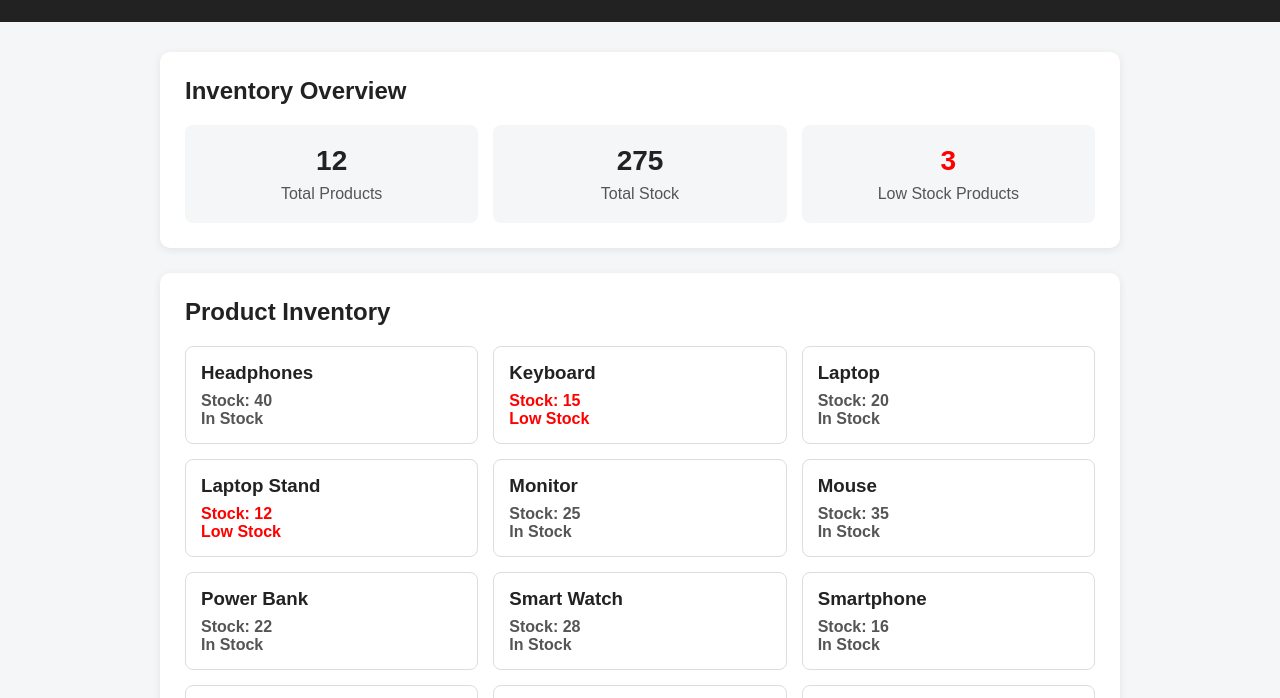
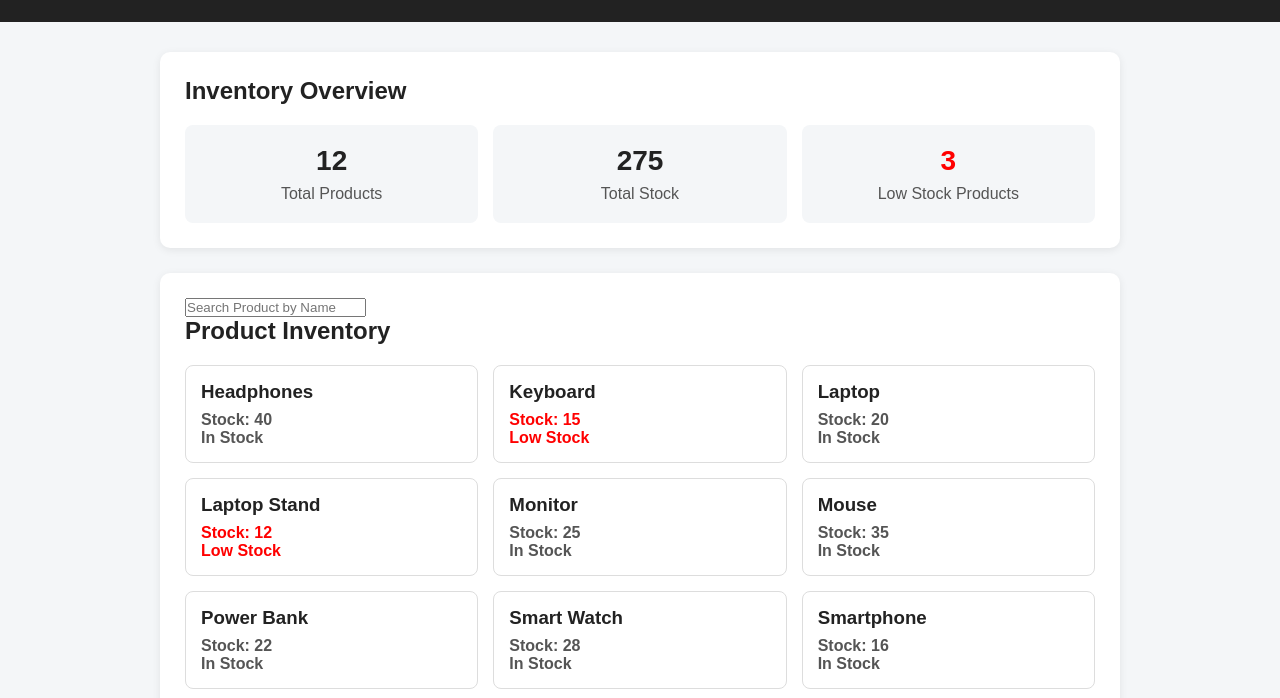
Before and after one commit to abhishe0510/eCart-Challenge-06, a plain HTML site: page index.html in a window 1280 px wide. Shown: the part 88-786 px from the top of the page. Drawn offline with Linux system fonts and the light colour scheme.

Commit message:
add new placeholder for product search by name of the product

```diff
--- a/index.html
+++ b/index.html
@@ -47,6 +47,12 @@
 
         <!-- Inventory Section -->
         <section class="inventory-section">
+
+            <input
+                type="text";
+                id="search-product"
+                placeholder="Search Product by Name"
+            >
 
             <h2>Product Inventory</h2>
 
--- a/style.css
+++ b/style.css
@@ -208,4 +208,5 @@ button {
 
 button:hover {
     transform: translateY(-2px);
+    box-shadow: 0 4px 10px rgba(0, 0, 0, 0.1);
 }
```
